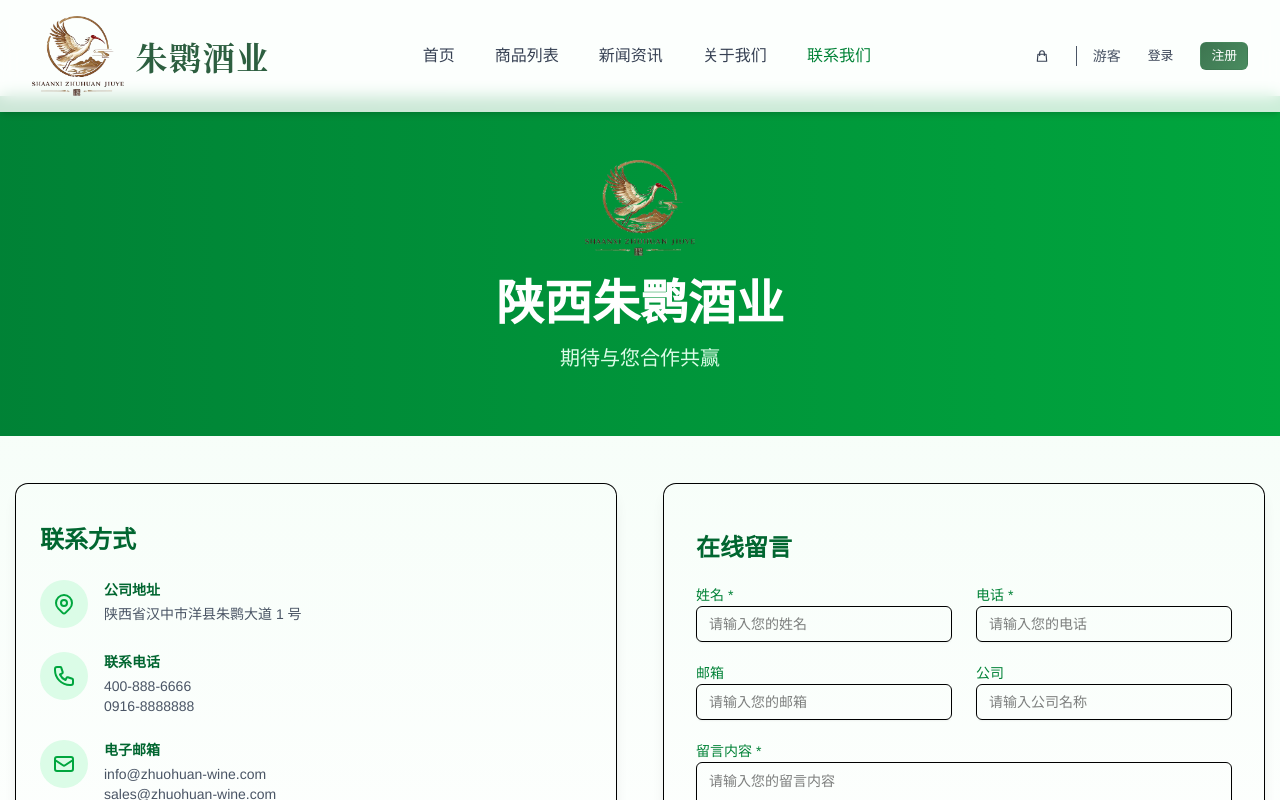
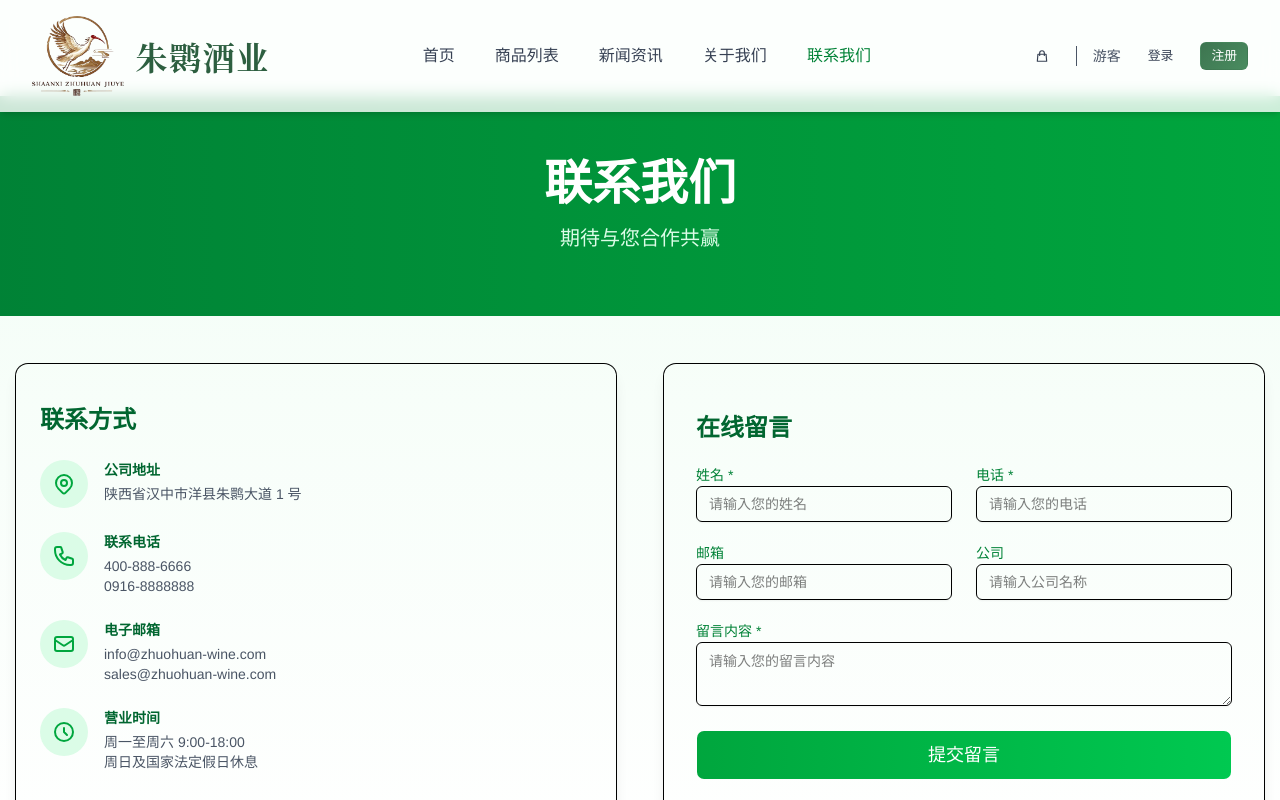
Before and after one commit to zxyWE526/hhh11, a React (Vite) app: page /contact in a window 1280 px wide. Shown: the top 800 px of the page. Built offline with nearby package versions, Linux system fonts and the light colour scheme.

Commit message:
Revert "feat: update contact hero with logo and company title"
This reverts commit 8de797273f843c00855292668f98ea435689e757.
Co-authored-by: monkeycode-ai <monkeycode-ai@chaitin.com>

```diff
--- a/src/pages/Contact.tsx
+++ b/src/pages/Contact.tsx
@@ -34,8 +34,7 @@
       {/* Hero */}
       <section className="bg-gradient-to-r from-green-700 to-green-600 text-white py-16 mb-12">
         <div className="max-w-7xl mx-auto px-4 text-center">
-          <img src="/logo.png" alt="陕西朱鹮酒业" className="h-24 mx-auto mb-6" />
-          <h1 className="text-5xl font-bold mb-4">陕西朱鹮酒业</h1>
+          <h1 className="text-5xl font-bold mb-4">联系我们</h1>
           <p className="text-xl text-green-100">期待与您合作共赢</p>
         </div>
       </section>
```
